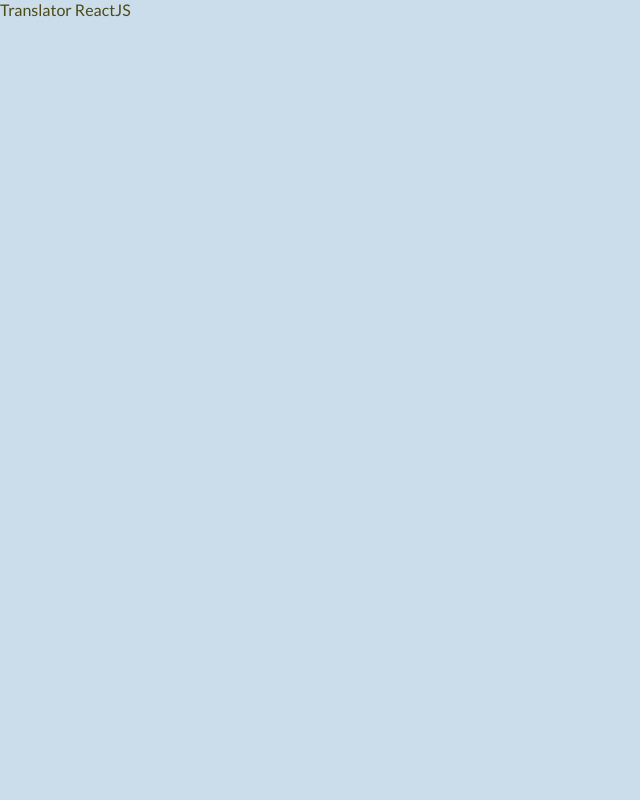
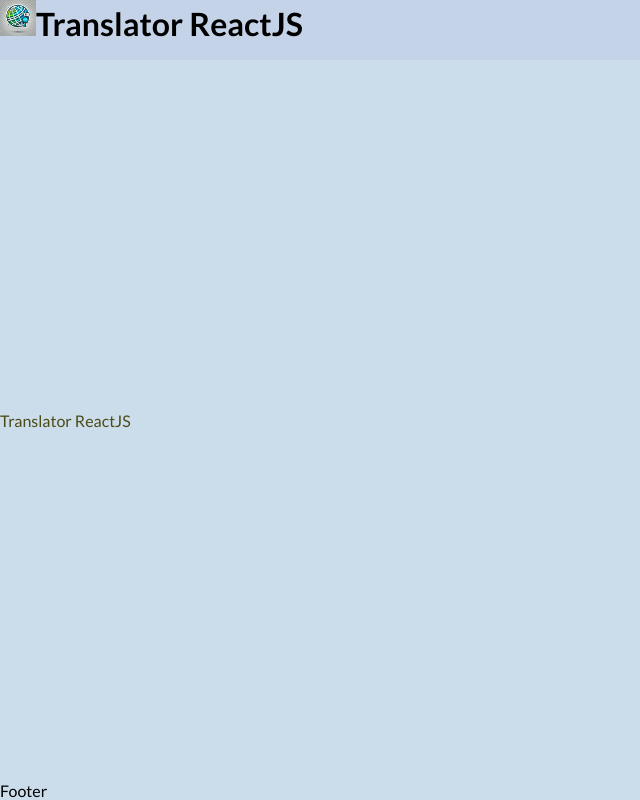
Before and after one commit to KrzysztofWazydrag/Vite-translator, a React (Vite) app: page / in a window 1280 px wide. Shown: the whole page, without its empty margins (0-640 px from the left). Built offline with nearby package versions, Linux system fonts and the light colour scheme.

Commit message:
Logo Added

```diff
--- a/src/app/App.tsx
+++ b/src/app/App.tsx
@@ -2,11 +2,14 @@ import React from "react"
 import styled, { ThemeProvider } from "styled-components"
 import { theme } from 'lib/styles'
 import { TranslatorScreen } from "features/translator"
+import { Footer, Header } from "lib/components"
 
 export const App = () => (
     <ThemeProvider theme={theme}>
         <AppContainer>
+            <Header />
             <TranslatorScreen />
+            <Footer />
         </AppContainer>
     </ThemeProvider>
 )
@@ -14,5 +17,8 @@ export const App = () => (
 const AppContainer = styled.div`
     width: 100%;
     height: 100vh;
-    background-color: ${({theme}) => theme.colors.background}
+    background-color: ${({theme}) => theme.colors.background};
+    display: flex;
+    flex-direction: column;
+    justify-content: space-between;
 `
--- /dev/null
+++ b/src/assets/index.ts
@@ -0,0 +1,5 @@
+import Logo from './translator.png'
+
+export const Images = {
+    Logo
+}
--- /dev/null
+++ b/src/lib/components/Footer.tsx
@@ -0,0 +1,5 @@
+export const Footer = () => (
+    <div>
+        Footer
+    </div>
+)
--- /dev/null
+++ b/src/lib/components/Header.tsx
@@ -0,0 +1,36 @@
+import { Images } from 'assets'
+import { useTranslations } from 'lib/hooks'
+import styled from 'styled-components'
+
+export const Header = () => {
+    const T = useTranslations()
+
+    return (
+        <HeaderContainer>
+            <LogoContainer>
+                <Logo src={Images.Logo} />
+                <Title>
+                    {T.appName}
+                </Title>
+            </LogoContainer>
+        </HeaderContainer>
+    )
+}
+
+const HeaderContainer = styled.div`
+    height: 60px;
+    background-color: ${({ theme }) => theme.colors.foreground};
+`
+const LogoContainer = styled.div`
+
+`
+
+const Logo = styled.img`
+    width: 36px;
+    height: 36px;
+
+`
+
+const Title = styled.h1`
+    display: inline;
+`
--- /dev/null
+++ b/src/lib/components/index.ts
@@ -0,0 +1,2 @@
+export { Header } from './Header'
+export { Footer } from './Footer'
```
Also changed, not shown: src/images.d.ts (added, +8 -0 lines), src/assets/translator.png (added).
